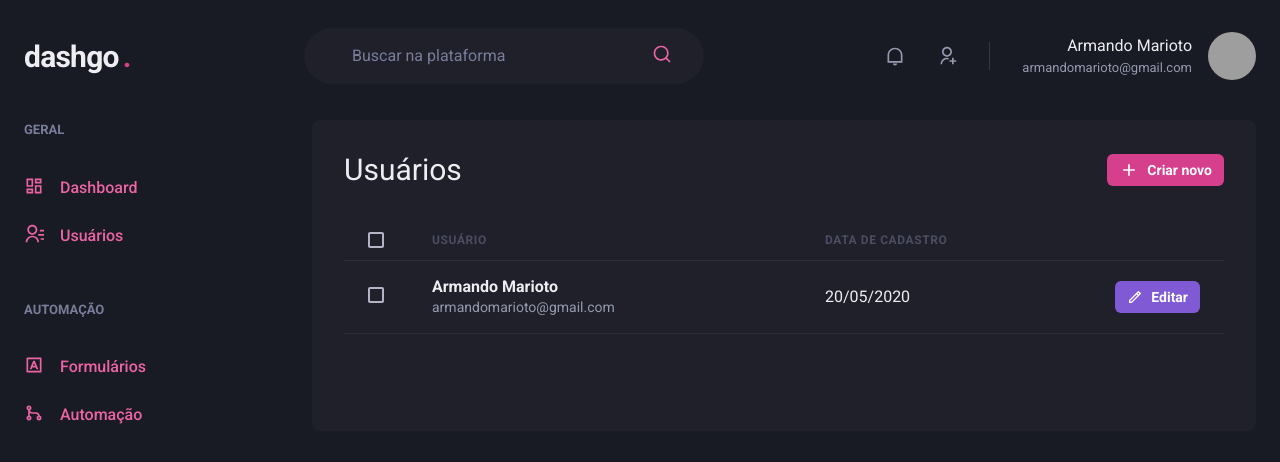
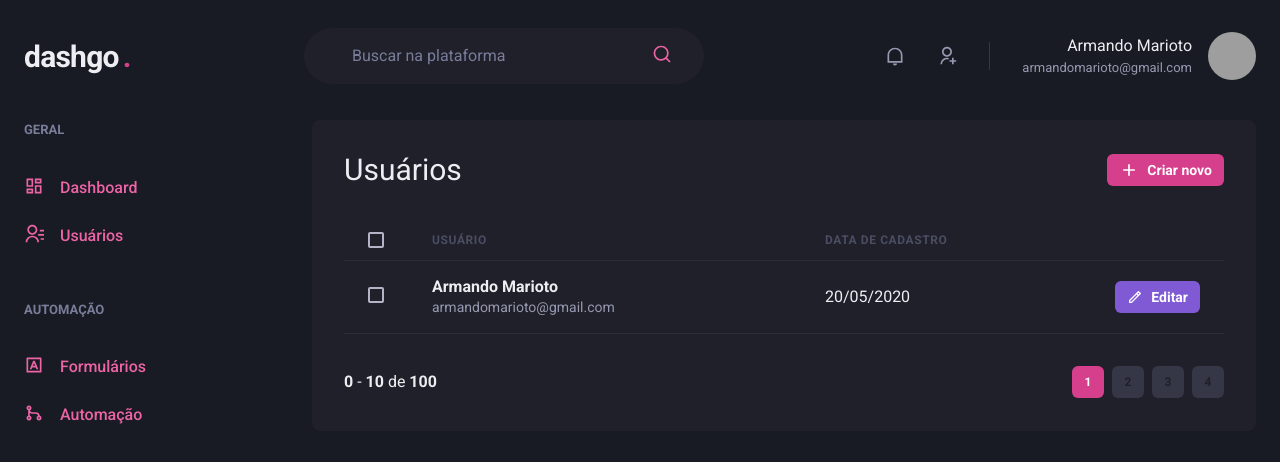
Before and after one commit to ArmandoMarioto/chapter4-reactjs, a Next.js app: page /users in a window 1280 px wide. Shown: the top 462 px of the page. Built offline with nearby package versions, Linux system fonts and the light colour scheme; grey boxes are pictures that could not be loaded.

Commit message:
Componente de Pagination

```diff
--- /dev/null
+++ b/src/components/Pagination.tsx
@@ -0,0 +1,59 @@
+import { Box, Button, Stack } from "@chakra-ui/react";
+
+export function Pagination() {
+  return (
+    <Stack direction="row" mt="8" justify="space-between" align="center">
+      <Box>
+        <strong>0</strong> - <strong>10</strong> de <strong>100</strong>
+      </Box>
+      <Stack direction="row" spacing="2">
+        <Button
+          size="sm"
+          fontSize="xs"
+          width="4"
+          colorScheme="pink"
+          disabled
+          _disabled={{
+            bg: "pink.500",
+            cursor: "default",
+          }}
+        >
+          1
+        </Button>
+        <Button
+          size="sm"
+          fontSize="xs"
+          width="4"
+          bg="gray.700"
+          _hover={{
+            bg: "gray.500",
+          }}
+        >
+          2
+        </Button>
+        <Button
+          size="sm"
+          fontSize="xs"
+          width="4"
+          bg="gray.700"
+          _hover={{
+            bg: "gray.500",
+          }}
+        >
+          3
+        </Button>
+        <Button
+          size="sm"
+          fontSize="xs"
+          width="4"
+          bg="gray.700"
+          _hover={{
+            bg: "gray.500",
+          }}
+        >
+          4
+        </Button>
+      </Stack>
+    </Stack>
+  );
+}
--- a/src/pages/users/index.tsx
+++ b/src/pages/users/index.tsx
@@ -15,6 +15,7 @@
 } from "@chakra-ui/react";
 import { RiAddLine, RiPencilLine } from "react-icons/ri";
 import { Header } from "../../components/Header";
+import { Pagination } from "../../components/Pagination";
 import { Sidebar } from "../../components/Sidebar";
 
 export default function UserList() {
@@ -77,6 +78,7 @@
               </Tr>
             </Tbody>
           </Table>
+          <Pagination />
         </Box>
       </Flex>
     </Box>
```
